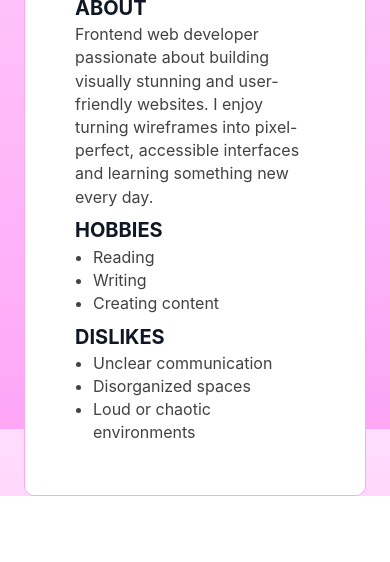
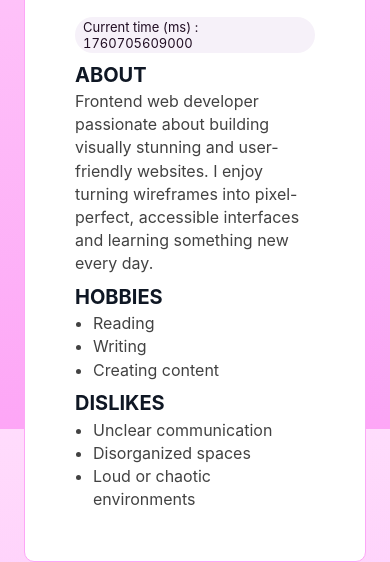
Before and after one commit to adesholafaith/Profile-Card, a plain HTML site: page index.html in a window 390 px wide. Shown: the part 415-977 px from the top of the page. Before the commit the page ends 911 px from the top, so only its background shows below. Drawn offline with Linux system fonts and the light colour scheme.

Commit message:
Update style.css

```diff
--- a/style.css
+++ b/style.css
@@ -142,6 +142,10 @@ ul.list {
 
 
 @media (max-width:720px){
+    .profile-flex {
+        height: 100vh;
+    }
+
     article[data-testid="test-profile-card"] {
         display: flex;
         flex-direction: column;
@@ -156,4 +160,5 @@ ul.list {
     p.bio {
         margin: 0;
     }
+
 }
```
